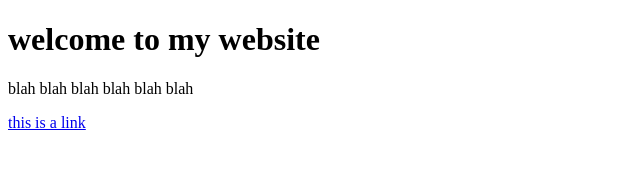
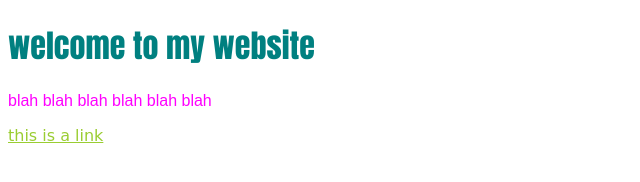
Before and after one commit to rosetallulah/learn2code, a plain HTML site: page index.html in a window 1280 px wide. Shown: the whole page, without its empty margins (0-640 px from the left). Drawn offline with Linux system fonts and the light colour scheme.

Commit message:
changed colors and fonts, added style

```diff
--- a/index.html
+++ b/index.html
@@ -4,6 +4,8 @@
     <meta charset="UTF-8">
     <meta name="viewport" content="width=device-width, initial-scale=1.0">
     <title>learn2code</title>
+
+    <link rel="stylesheet" href="style.css">
 </head>
 <body>
     <h1> welcome to my website </h1>
--- /dev/null
+++ b/style.css
@@ -0,0 +1,15 @@
+h1 {
+    color: teal;
+    font-family: Impact, Haettenschweiler, 'Arial Narrow Bold', sans-serif;
+}
+
+p {
+    color: fuchsia;
+    font-family: fantasy;
+
+}
+
+a {
+    color: yellowgreen;
+    font-family: cursive;
+}
```
